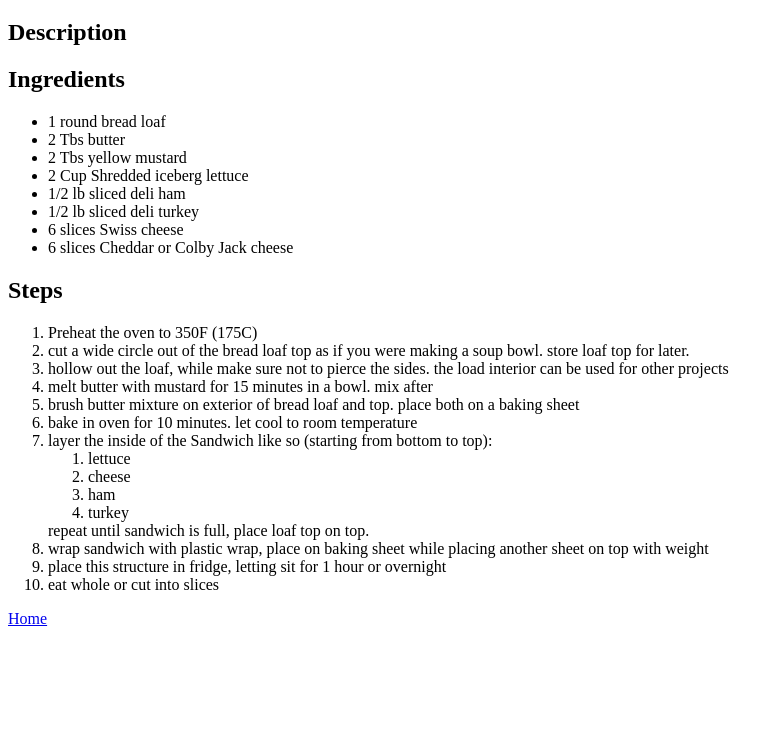
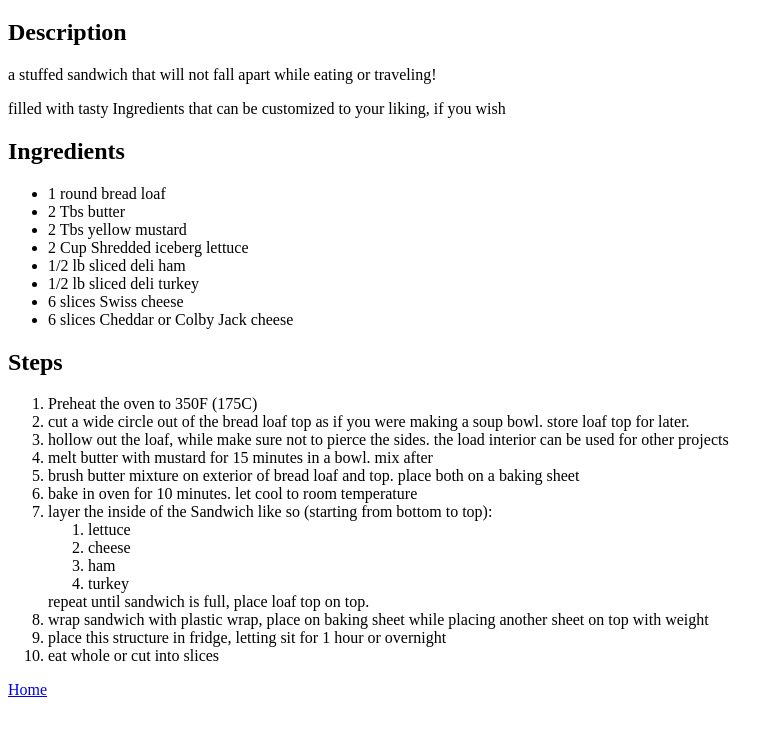
Before and after one commit to silverhikari/odin-recipes, a plain HTML site: page recipes/ultimate-pool-sandwich.html in a window 1280 px wide. Shown: the part 61-794 px from the top of the page, without its empty margins (0-784 px from the left). Drawn offline with Linux system fonts and the light colour scheme.

Commit message:
feat: add description to pool sandwich

```diff
--- a/recipes/ultimate-pool-sandwich.html
+++ b/recipes/ultimate-pool-sandwich.html
@@ -8,6 +8,8 @@
         <h1>The Ultimate Pool Sandwich</h1>
         <!--img here-->
         <h2>Description</h2>
+        <p>a stuffed sandwich that will not fall apart while eating or traveling!</p>
+        <p>filled with tasty Ingredients that can be customized to your liking, if you wish</p>
         <h2>Ingredients</h2>
         <ul>
             <li>1 round bread loaf</li>
```
